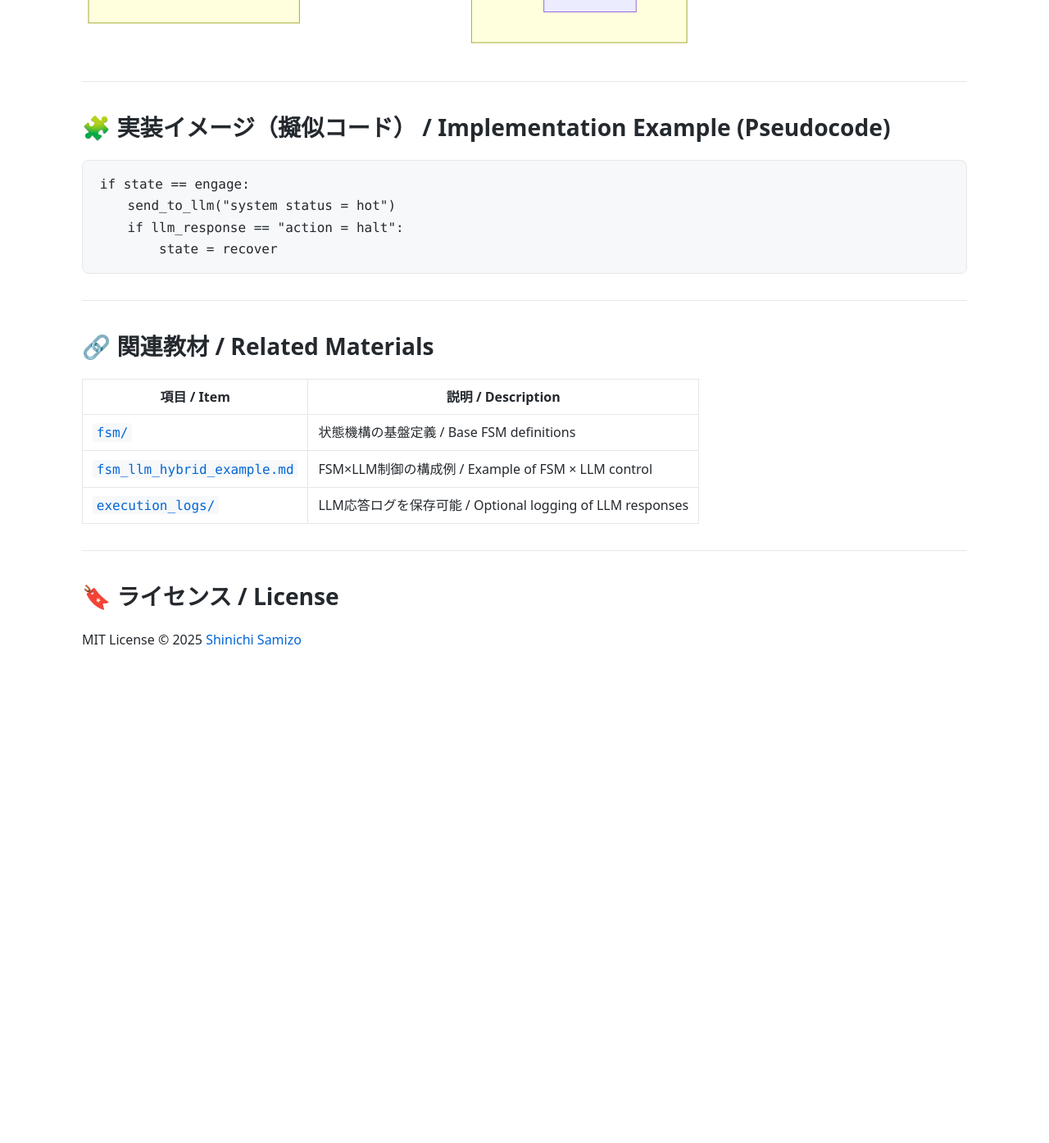
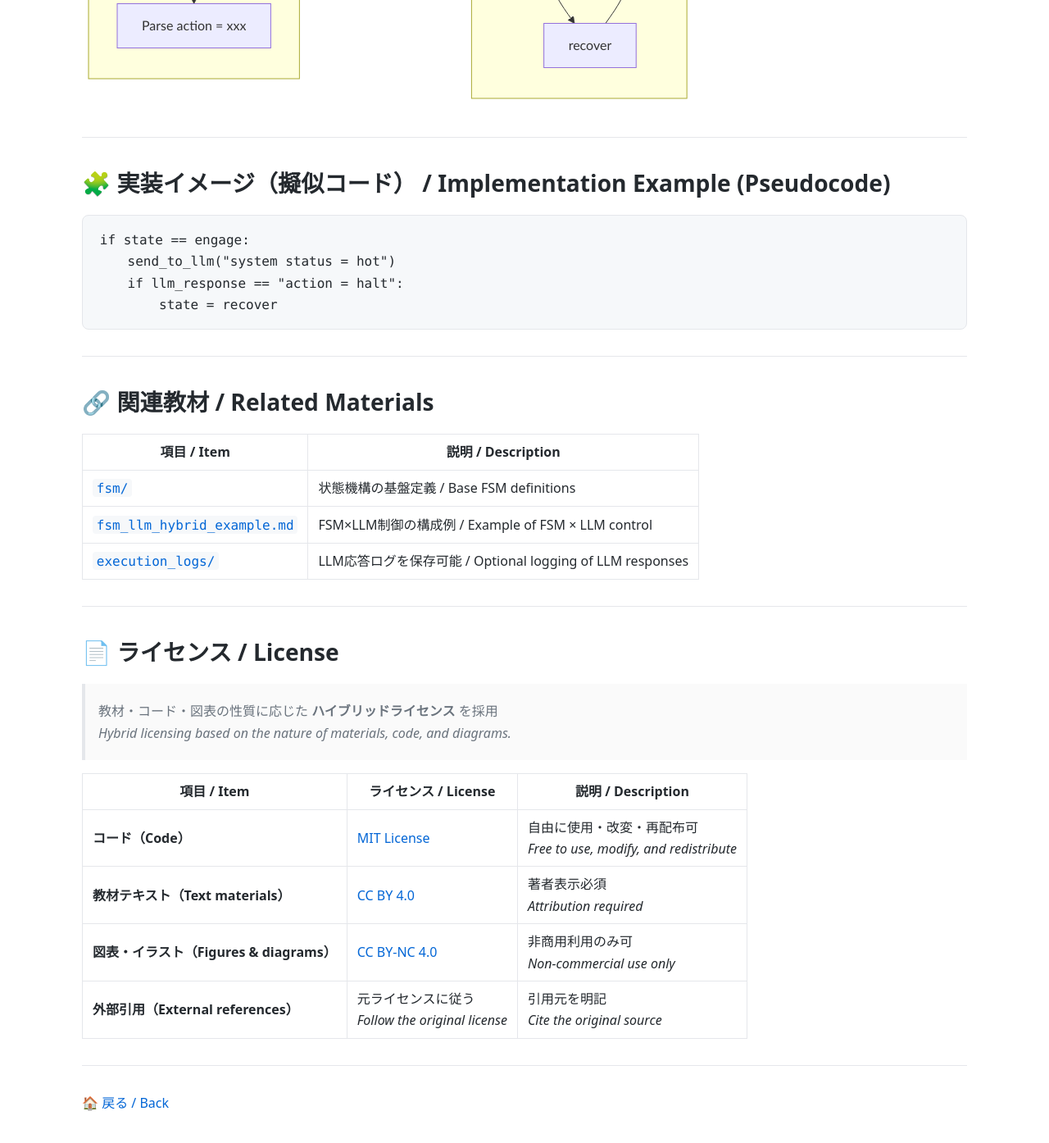
Before and after one commit to Samizo-AITL/EduController, a Jekyll site: the page built from SoC_DesignKit_by_ChatGPT/llm/llm_control_prompt.md, in a window 1280 px wide and 1400 px high, scrolled down 1285 px. Shown: the top 1394 px of the window at 82% size. Built offline with Jekyll 4.4.1, drawn with Linux system fonts in a browser that asks for light colours; before the commit the page ends 2120 px from its top, so only the background shows below that; some of the changed text lies outside the part shown.

Commit message:
Update llm_control_prompt.md

````diff
--- a/SoC_DesignKit_by_ChatGPT/llm/llm_control_prompt.md
+++ b/SoC_DesignKit_by_ChatGPT/llm/llm_control_prompt.md
@@ -9,15 +9,18 @@
 # 🧠 FSM×LLM統合制御：構成例
 *Hybrid Control Structure: FSM with LLM Integration*
 
+[![GitHub](https://img.shields.io/badge/GitHub-Open%20Repo-black?logo=github)](https://github.com/Samizo-AITL/EduController)
+[![Hybrid License](https://img.shields.io/badge/license-Hybrid-blueviolet)](#-ライセンス--license)
+
 ---
 
 ## 📘 状態構成 / State Configuration
 
-- `idle`：監視モード（一定周期で "check" をLLMに送信）
+- **`idle`**：監視モード（一定周期で "check" をLLMに送信）
   *Monitoring mode, periodically sends "check" to LLM*
-- `engage`：動作中。LLMが "continue" / "adjust" / "halt" を返す
+- **`engage`**：動作中。LLMが "continue" / "adjust" / "halt" を返す
   *Active mode; LLM returns "continue", "adjust", or "halt"*
-- `recover`：異常対応。LLMに "analyze" を要求
+- **`recover`**：異常対応。LLMに "analyze" を要求
   *Recovery mode, requests "analyze" from LLM*
 
 ---
@@ -29,8 +32,8 @@
 action = adjust
 ```
 
-→ FSMは engage 状態中にこの出力を解析し、adjust に対応したサブFSMへ遷移。
-→ FSM parses output during `engage` and transitions to a sub-FSM for `adjust`.
+→ FSMは **engage** 状態中にこの出力を解析し、`adjust` に対応したサブFSMへ遷移。
+→ FSM parses output during **engage** and transitions to a sub-FSM for `adjust`.
 
 ---
 
@@ -68,14 +71,26 @@
 
 ## 🔗 関連教材 / Related Materials
 
-| 項目 / Item | 説明 / Description |
-|-------------|--------------------|
+| **項目 / Item** | **説明 / Description** |
+|-----------------|-------------------------|
 | [`fsm/`](../fsm/) | 状態機構の基盤定義 / Base FSM definitions |
 | [`fsm_llm_hybrid_example.md`](../fsm_llm_hybrid_example.md) | FSM×LLM制御の構成例 / Example of FSM × LLM control |
 | [`execution_logs/`](../execution_logs/) | LLM応答ログを保存可能 / Optional logging of LLM responses |
 
 ---
 
-## 🔖 ライセンス / License
+## 📄 **ライセンス / License**
 
-MIT License © 2025 [Shinichi Samizo](https://github.com/Samizo-AITL)
+> 教材・コード・図表の性質に応じた **ハイブリッドライセンス** を採用
+> *Hybrid licensing based on the nature of materials, code, and diagrams.*
+
+| **項目 / Item** | **ライセンス / License** | **説明 / Description** |
+|-----------------|--------------------------|-------------------------|
+| **コード（Code）** | [MIT License](https://opensource.org/licenses/MIT) | 自由に使用・改変・再配布可<br>*Free to use, modify, and redistribute* |
+| **教材テキスト（Text materials）** | [CC BY 4.0](https://creativecommons.org/licenses/by/4.0/) | 著者表示必須<br>*Attribution required* |
+| **図表・イラスト（Figures & diagrams）** | [CC BY-NC 4.0](https://creativecommons.org/licenses/by-nc/4.0/) | 非商用利用のみ可<br>*Non-commercial use only* |
+| **外部引用（External references）** | 元ライセンスに従う<br>*Follow the original license* | 引用元を明記<br>*Cite the original source* |
+
+---
+
+🏠 [戻る / Back](../)
````
Also changed, not shown: other parts of SoC_DesignKit_by_ChatGPT/llm/llm_control_prompt.md (+1 -1 lines).
